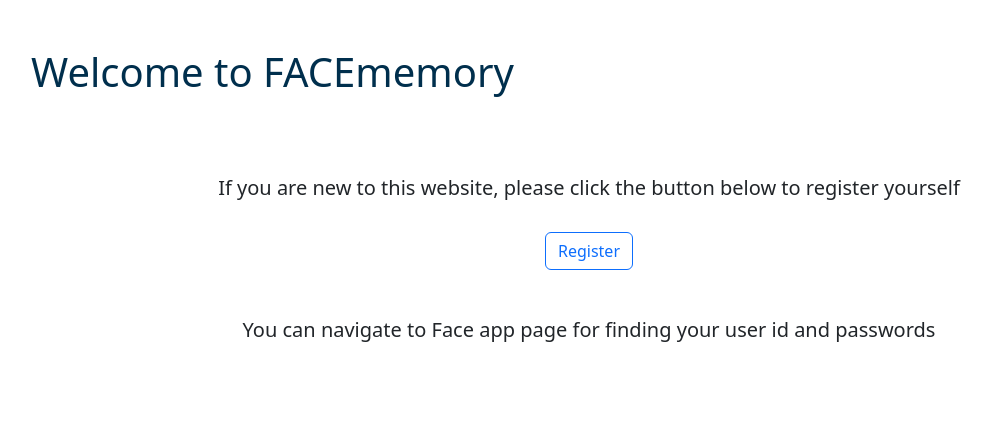
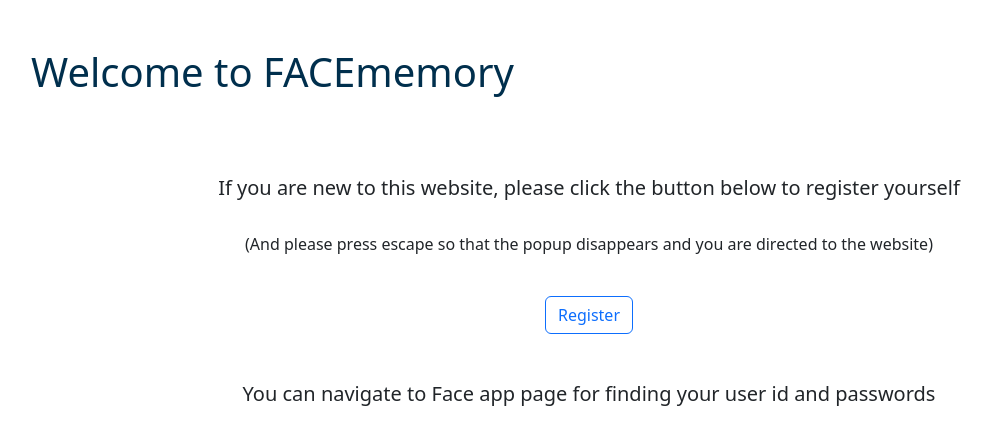
Before and after one commit to RitamCODE/Face-rec-project, a Flask app: page / in a window 1280 px wide. Shown: the part 56-501 px from the top of the page, without its empty margins (51-1043 px from the left). Run offline with Flask 2, Linux system fonts and the light colour scheme.

Commit message:
Update index.html

```diff
--- a/templates/index.html
+++ b/templates/index.html
@@ -9,6 +9,8 @@
         <br>
         <h5 align="center">If you are new to this website, please click the button below to register yourself</h5>
         <br>
+        <p align="center">(And please press escape so that the popup disappears and you are directed to the website)</p>
+        <br>
 
         <div align="center">
             <a href=" {{ url_for('register') }} " class="btn btn-outline-primary">Register</a>
```
